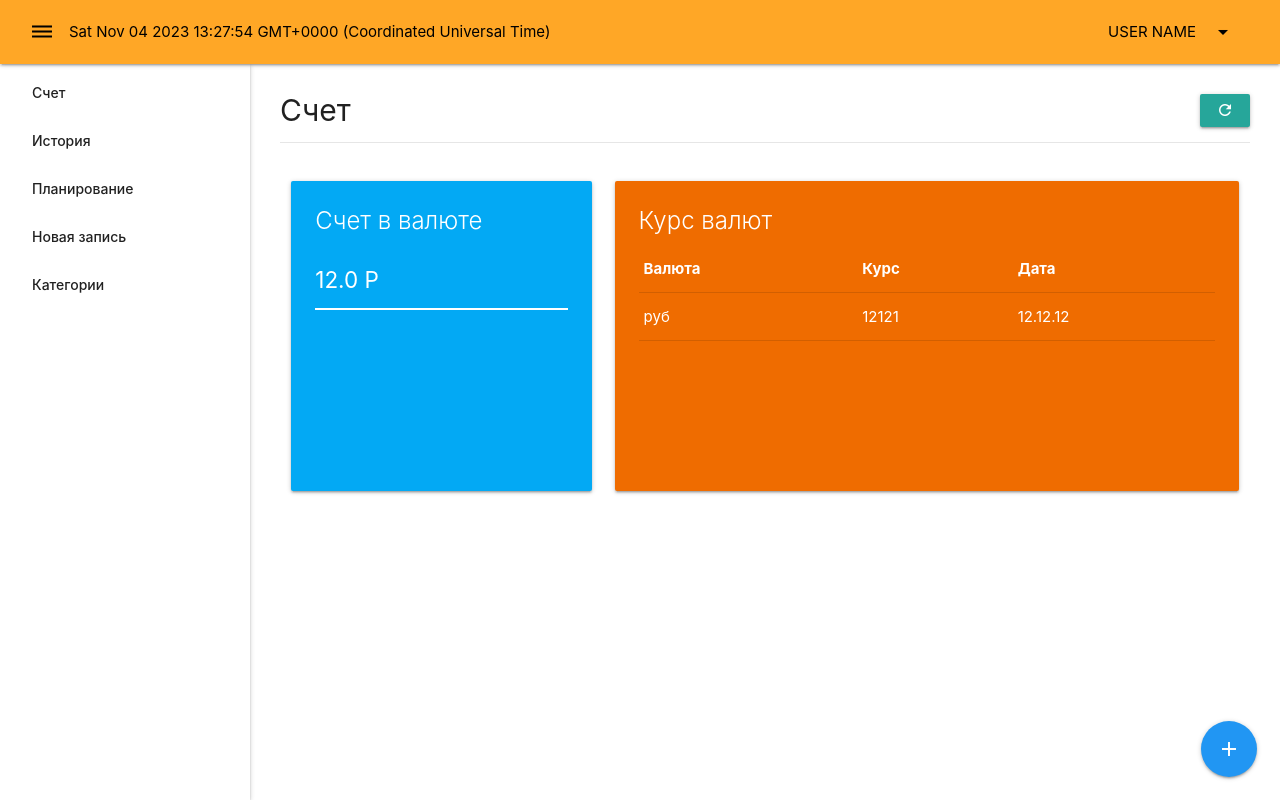
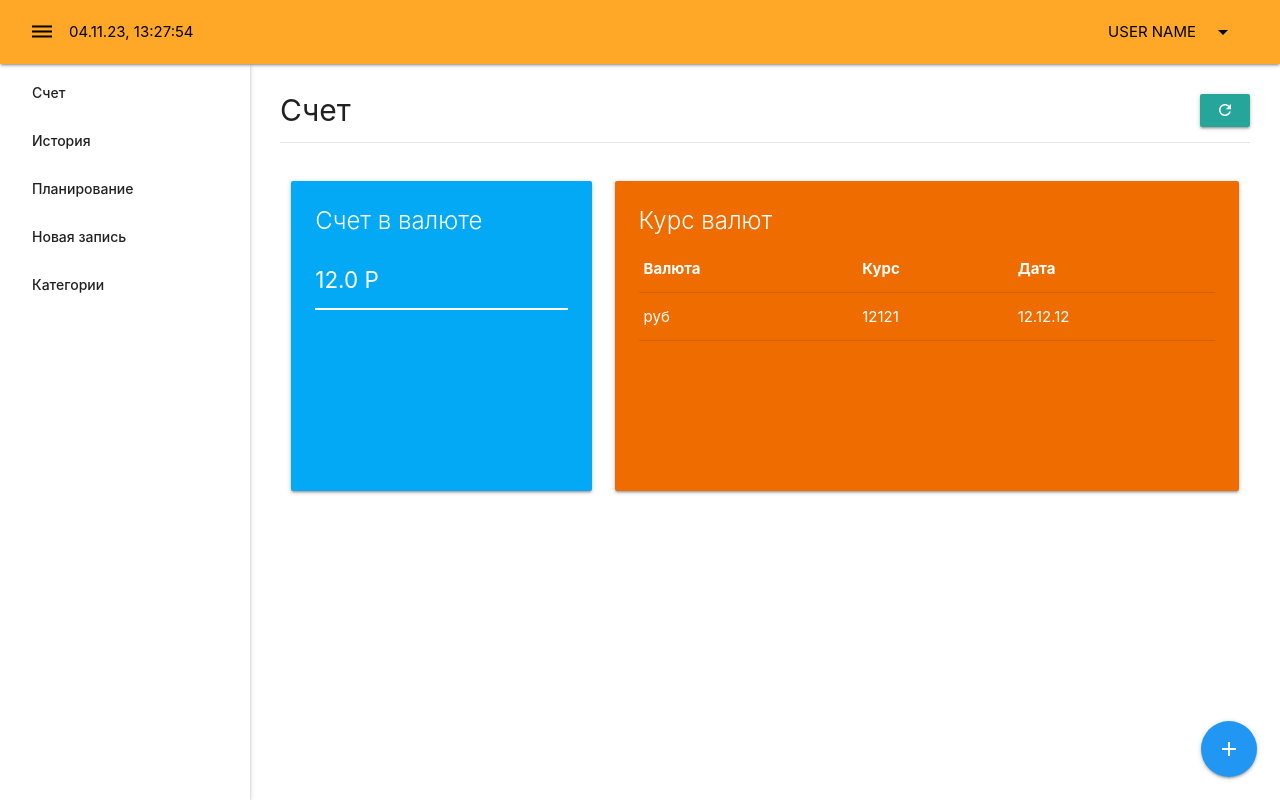
Before and after one commit to kuyltep/vue_crm, a Vue app: page / in a window 1280 px wide. Built offline with nearby package versions, Linux system fonts and the light colour scheme.

Commit message:
some made validate with vuevalidate

```diff
--- a/package.json
+++ b/package.json
@@ -7,6 +7,8 @@
     "build": "vue-cli-service build"
   },
   "dependencies": {
+    "@vuelidate/core": "^2.0.3",
+    "@vuelidate/validators": "^2.0.4",
     "core-js": "^3.8.3",
     "materialize-css": "^1.0.0-rc.2",
     "register-service-worker": "^1.7.2",
--- a/src/components/app/Navbar.vue
+++ b/src/components/app/Navbar.vue
@@ -5,7 +5,7 @@
         <a href="#">
           <i @click.prevent="$emit('clickOnBtn')" class="material-icons black-text">dehaze</i>
         </a>
-        <span class="black-text">{{ date }}</span>
+        <span class="black-text">{{ dateFormat }}</span>
       </div>
 
       <ul class="right hide-on-small-and-down">
@@ -58,6 +58,19 @@ export default {
     if (this.dropdown && this.dropdown.destroy) {
       this.dropdown.destroy()
     }
+  },
+  computed: {
+    dateFormat() {
+      const options = {
+        year: '2-digit',
+        month: '2-digit',
+        day: '2-digit',
+        hour: '2-digit',
+        minute: '2-digit',
+        second: '2-digit',
+      }
+      return new Intl.DateTimeFormat('ru-RU', options).format(this.date);
+    }
   }
 }
 </script>
--- a/src/filters/date.filter.js
+++ /dev/null
@@ -1 +0,0 @@
-export default function dateFilter(value, format = "date") {}
--- a/src/main.js
+++ b/src/main.js
@@ -1,9 +1,10 @@
 import { createApp } from "vue";
 import App from "./App.vue";
-import "./registerServiceWorker";
+import { useVuelidate } from "@vuelidate/core";
+import { required, email } from "@vuelidate/validators";
 import router from "./router";
 import store from "./store";
+import "./registerServiceWorker";
 import "materialize-css/dist/js/materialize.min.js";
-import dateFilter from "./filters/date.filter";
 
 createApp(App).use(store).use(router).mount("#app");
--- a/src/views/Login.vue
+++ b/src/views/Login.vue
@@ -1,14 +1,16 @@
 <template>
-  <form class="card auth-card">
+  <form class="card auth-card" @submit.prevent="submitHandler">
     <div class="card-content">
       <span class="card-title">Домашняя бухгалтерия</span>
       <div class="input-field">
-        <input id="email" type="text" class="validate" />
+        <input v-model.trim="email"
+          :class="{ invalid: ($v.email.$dirty && !$v.email.required) || ($v.email.$dirty && !$v.email.email) }" id="email"
+          type="text" class="validate" />
         <label for="email">Email</label>
         <small class="helper-text invalid">Email</small>
       </div>
       <div class="input-field">
-        <input id="password" type="password" class="validate" />
+        <input v-model.trim="password" id="password" type="password" class="validate" />
         <label for="password">Пароль</label>
         <small class="helper-text invalid">Password</small>
       </div>
@@ -22,8 +24,37 @@
 
       <p class="center">
         Нет аккаунта?
-        <a href="/">Зарегистрироваться</a>
+        <router-link to="/register">Зарегистрироваться</router-link>
       </p>
     </div>
   </form>
 </template>
+
+<script>
+import { useVuelidate } from "@vuelidate/core";
+import { required, email, minLength } from "@vuelidate/validators";
+export default {
+  name: 'login',
+  setup() {
+    return { v$: useVuelidate() }
+  },
+  data() {
+    return {
+      email: '',
+      password: '',
+    }
+  },
+  methods: {
+    submitHandler() {
+      this.$router.push('/')
+    }
+  },
+  validations() {
+    return {
+      email: { email, required },
+      password: { required, minLength: minLength(6) }
+    }
+
+  }
+}
+</script>
--- a/src/views/Register.vue
+++ b/src/views/Register.vue
@@ -34,7 +34,7 @@
 
       <p class="center">
         Уже есть аккаунт?
-        <a href="/">Войти!</a>
+        <router-link to="/login">Войти!</router-link>
       </p>
     </div>
   </form>
```
Also changed, not shown: src/views/HomeView.vue (deleted, +0 -7 lines), 1 other file (tests, documents, lock files or other folders).
